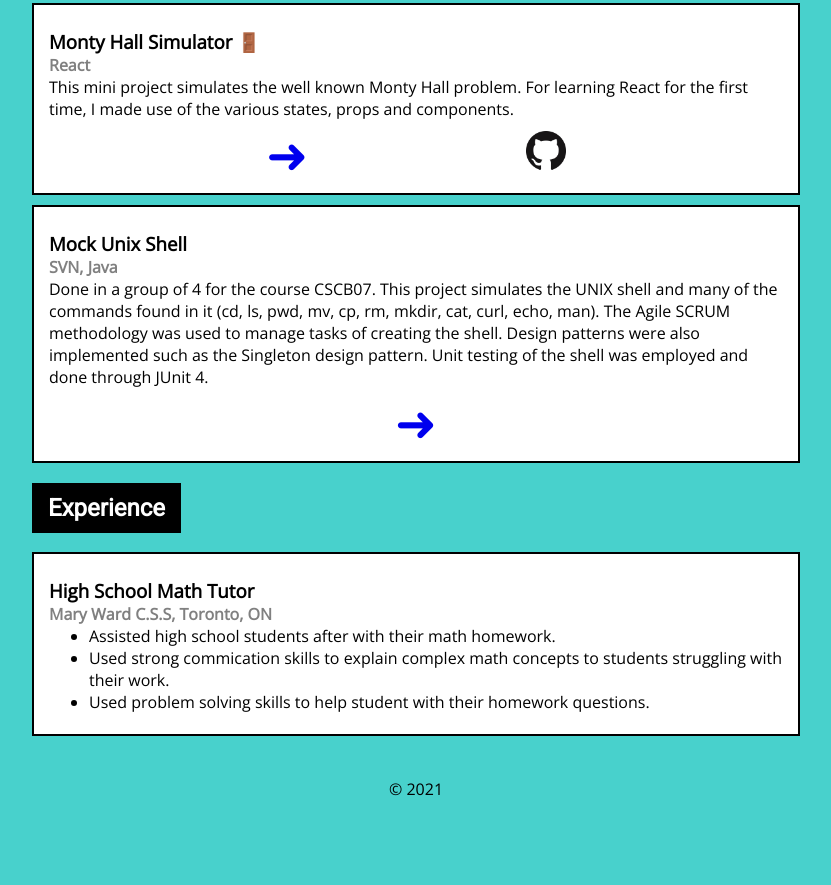
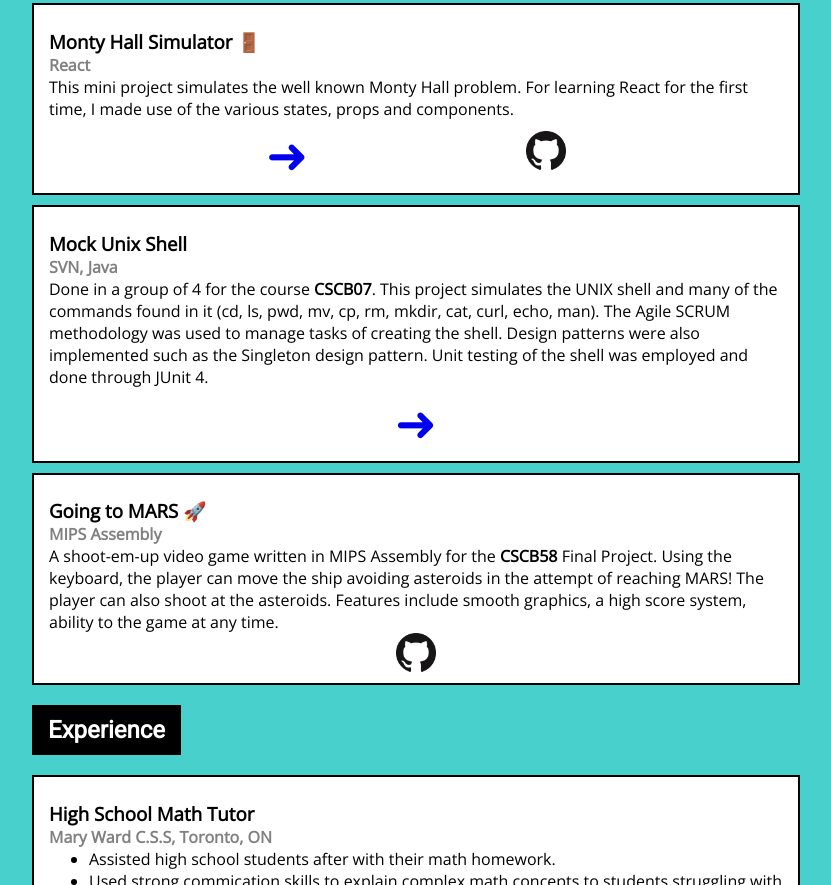
Before and after one commit to ma-ray/ma-ray.github.io, a plain HTML site: page index.html in a window 1280 px wide. Shown: the part 787-1672 px from the top of the page, without its empty margins (224-1055 px from the left). Before the commit the page ends 1618 px from the top, so only its background shows below. Drawn offline with nearby package versions, Linux system fonts and the light colour scheme.

Commit message:
added new project to the website

```diff
--- a/index.html
+++ b/index.html
@@ -32,7 +32,7 @@
                 <ul>
                     <li>Second Year Computer Science Student @ the  <a class="p-link" href="https://www.utoronto.ca/" target="_blank"><b>University of Toronto</b></a></li>
                     <li>Experience in Python, C, and Java <a href="https://scratch.mit.edu/projects/189054739/" class="secret" target="_blank">and Scratch</a></li>
-                    <li>Loves to have fun and try new things</li>
+                    <li>Currently learning ⚛️React and some Node.js</li>
                 </ul>
             </div>
         </section>
@@ -73,7 +73,7 @@
                 <h3 class="project-title">Mock Unix Shell</h3>
                 <h4 class="technologies">SVN, Java</h4>
                 <p class="description">
-                    Done in a group of 4 for the course CSCB07.
+                    Done in a group of 4 for the course <a class="p-link" href="https://utsc.calendar.utoronto.ca/course/cscb07h3" target="_blank"><b>CSCB07</b></a>.
                     This project simulates the UNIX shell and many of the commands found in it (cd, ls, pwd, mv, cp, rm, mkdir, cat, curl, echo, man).
                     The Agile SCRUM methodology was used to manage tasks of creating the shell.
                     Design patterns were also implemented such as the Singleton design pattern. Unit testing of the shell was employed and done through JUnit 4.
@@ -81,6 +81,23 @@
 
                 <div class="links">
                     <a href="https://repl.it/@RaymondMa/mock-shell#README.md" class="execute" target="_blank">➜</a>
+                </div>
+            </div>
+
+            <div class="card">
+                <h3 class="project-title">Going to MARS 🚀</h3>
+                <h4 class="technologies">MIPS Assembly</h4>
+                <p class="description">
+                    A shoot-em-up video game written in MIPS Assembly for the <a class="p-link" href="https://utsc.calendar.utoronto.ca/course/cscb58h3" target="_blank"><b>CSCB58</b></a> Final Project.
+                    Using the keyboard, the player can move the ship avoiding asteroids in the attempt of reaching MARS!
+                    The player can also shoot at the asteroids.
+                    Features include smooth graphics, a high score system, ability to the game at any time.
+                </p>
+
+                <div class="links">
+                    <a href="https://github.com/ma-ray/Going-To-MARS" target="_blank">
+                        <img src="/img/GitHub-Mark-64px.png" alt="">
+                    </a>
                 </div>
             </div>
         </section>
```
